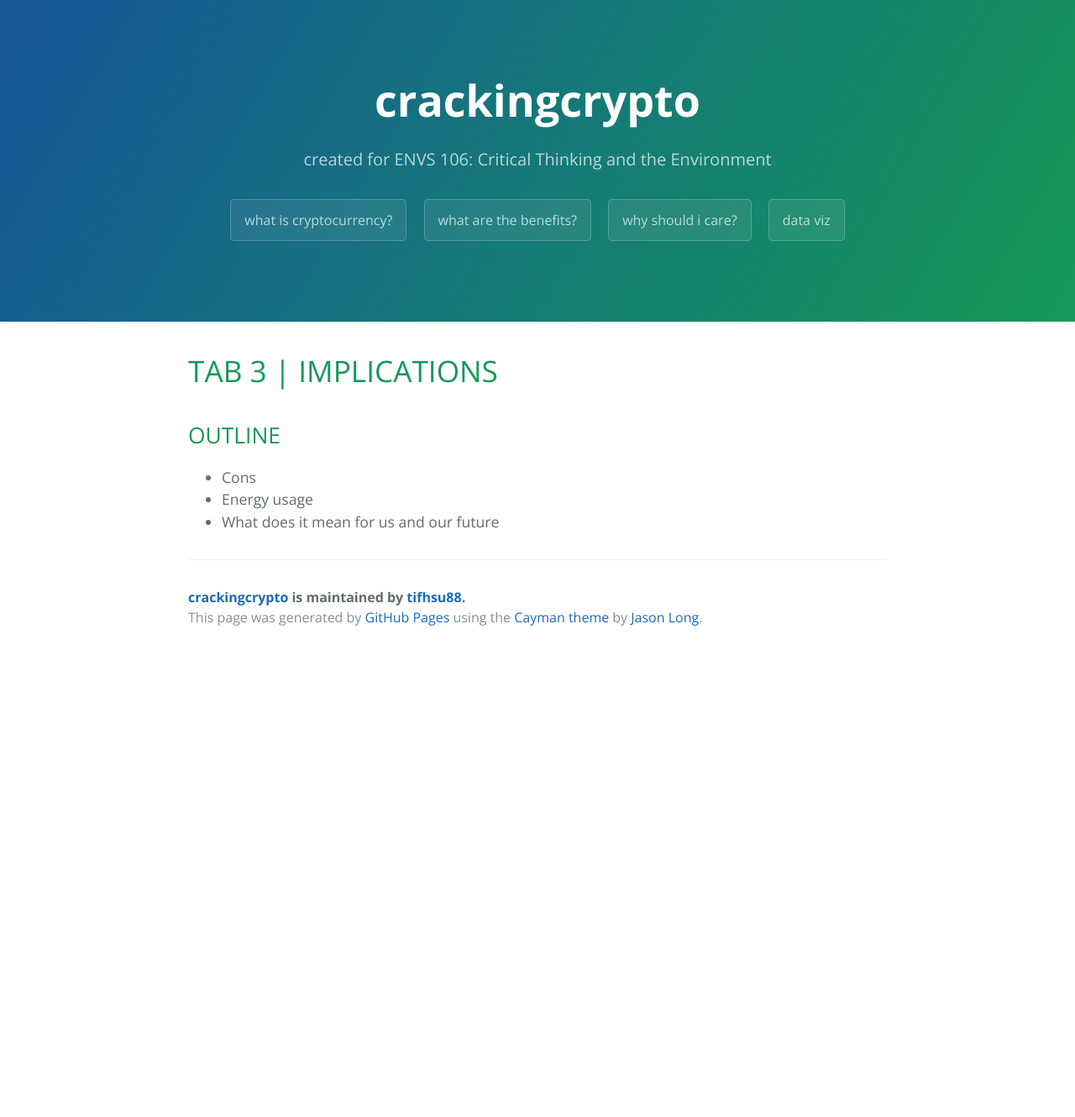
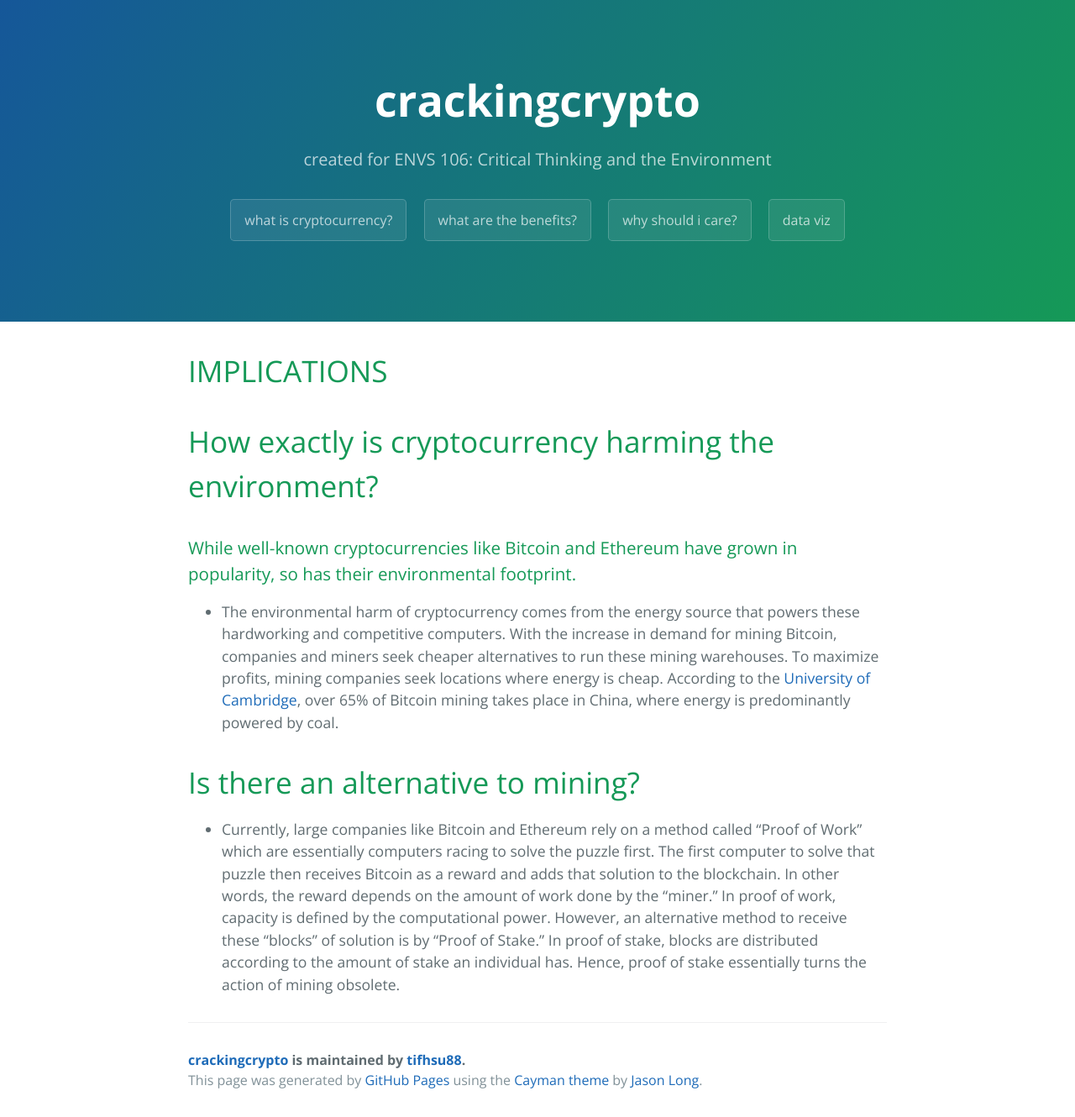
Before and after one commit to tifhsu88/crackingcrypto, a Jekyll site: the page built from tab3.md, in a window 1280 px wide. Shown: the whole page at 84% size. Built offline with Jekyll 4.4.1, drawn with Linux system fonts in a browser that asks for light colours; before the commit the page ends 900 px from its top, so only the background shows below that.

Commit message:
Update tab3.md

```diff
--- a/tab3.md
+++ b/tab3.md
@@ -4,9 +4,13 @@ layout: template
 filename: tab3
 ---
 
-# TAB 3 |  IMPLICATIONS
+# IMPLICATIONS
 
-## OUTLINE
-- Cons
-- Energy usage
-- What does it mean for us and our future
+# How exactly is cryptocurrency harming the environment?
+
+### While well-known cryptocurrencies like Bitcoin and Ethereum have grown in popularity, so has their environmental footprint.
+
+* The environmental harm of cryptocurrency comes from the energy source that powers these hardworking and competitive computers. With the increase in demand for mining Bitcoin, companies and miners seek cheaper alternatives to run these mining warehouses. To maximize profits, mining companies seek locations where energy is cheap. According to the [University of Cambridge](https://cbeci.org/mining_map), over 65% of Bitcoin mining takes place in China, where energy is predominantly powered by coal.
+
+# Is there an alternative to mining?
+* Currently, large companies like Bitcoin and Ethereum rely on a method called “Proof of Work” which are essentially computers racing to solve the puzzle first. The first computer to solve that puzzle then receives Bitcoin as a reward and adds that solution to the blockchain. In other words, the reward depends on the amount of work done by the “miner.” In proof of work, capacity is defined by the computational power. However, an alternative method to receive these “blocks” of solution is by “Proof of Stake.” In proof of stake, blocks are distributed according to the amount of stake an individual has. Hence, proof of stake essentially turns the action of mining obsolete.
```
